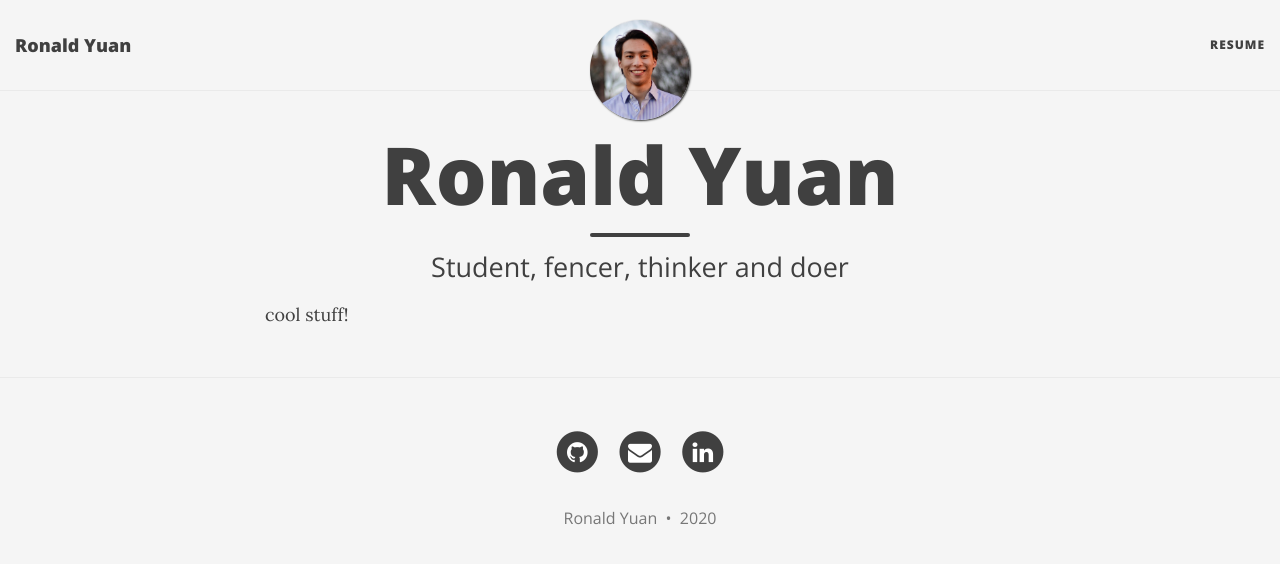
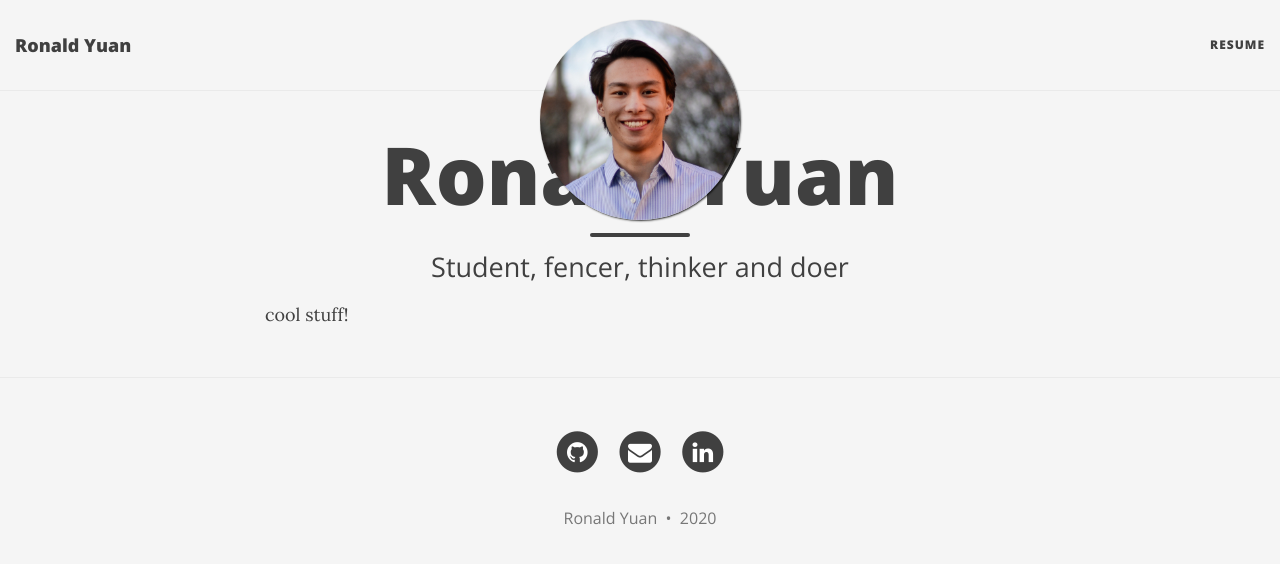
Before and after one commit to ronaldyuan/ronaldyuan.github.io, a Jekyll site: the page built from index.html, in a window 1280 px wide. Shown: the top 564 px of the page. Built offline with Jekyll 4.4.1, drawn with Linux system fonts in a browser that asks for light colours; nearby versions of some CDN libraries; the list of posts is cut into pages by our own code.

Commit message:
image size 2

```diff
--- a/css/main.css
+++ b/css/main.css
@@ -178,7 +178,7 @@ img {
   -moz-transition: opacity 0.5s ease-in-out;
   transition: opacity 0.5s ease-in-out;
   left: 50%;
-  width: 100px;
+  width: 50px;
   margin-top: -25px;
 }
 .navbar-custom .avatar-container  .avatar-img-border {
@@ -206,7 +206,7 @@ img {
 
 @media only screen and (min-width: 768px) {
   .navbar-custom .avatar-container {
-    width: 100px;
+    width: 200px;
     margin-top: -50px;
   }
 
```
